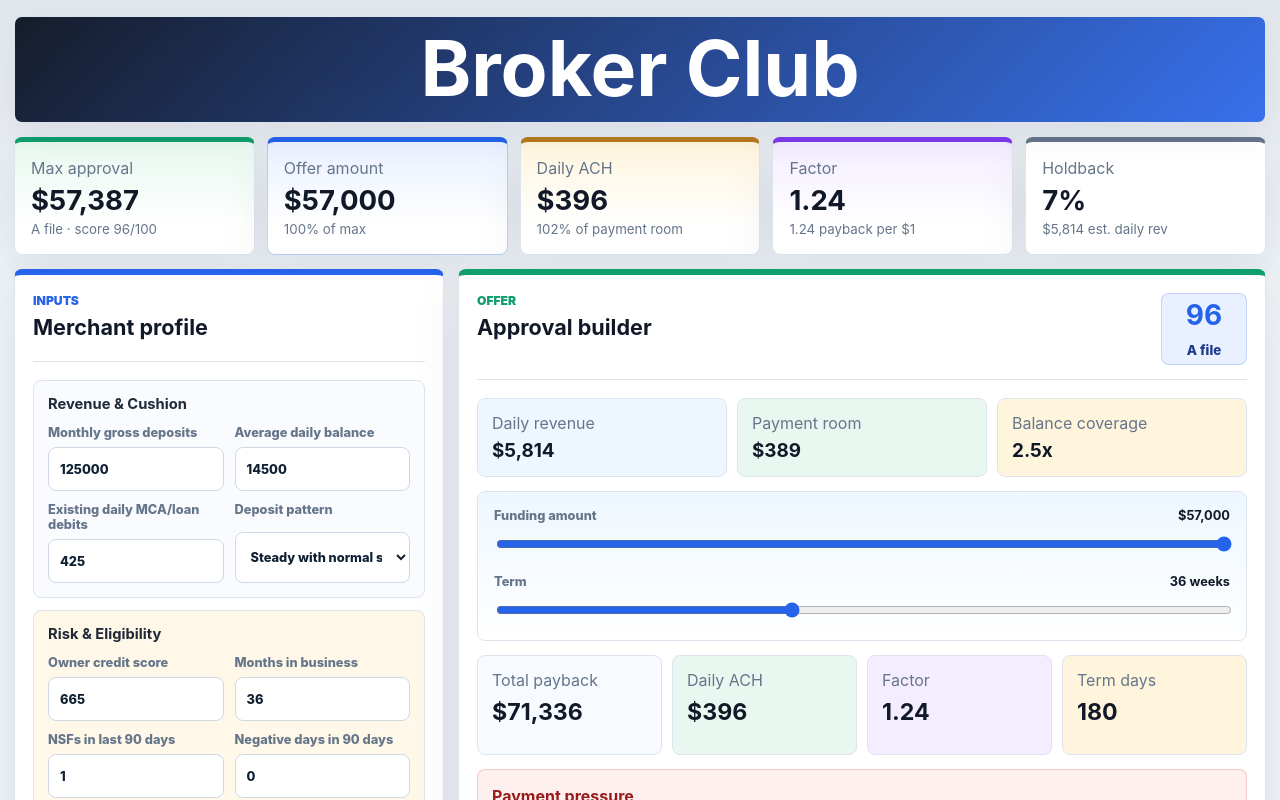
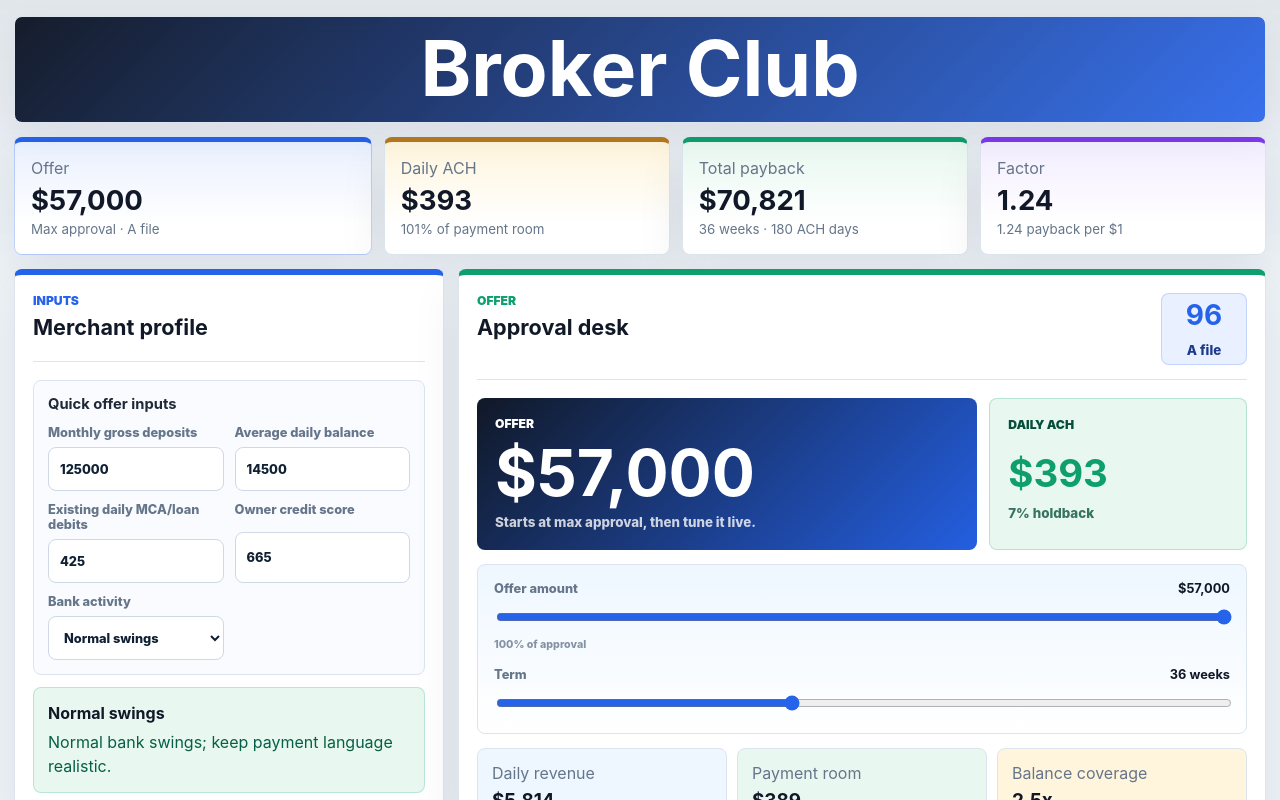
Before and after one commit to AionHz/aws-exam-readiness-coach, a Next.js app in the folder broker-club/: page / in a window 1280 px wide. Shown: the top 800 px of the page. Built offline with nearby package versions, Linux system fonts and the light colour scheme.

Commit message:
Streamline Broker Club offer flow

```diff
--- a/broker-club/app/globals.css
+++ b/broker-club/app/globals.css
@@ -108,7 +108,7 @@ label,
 
 .summary-grid {
   display: grid;
-  grid-template-columns: repeat(5, minmax(0, 1fr));
+  grid-template-columns: 1.25fr repeat(3, minmax(0, 1fr));
   gap: 12px;
   margin-bottom: 14px;
 }
@@ -258,6 +258,22 @@ h2 {
   background: #fff8e8;
 }
 
+.input-note {
+  display: grid;
+  gap: 6px;
+  margin-top: 12px;
+  padding: 14px;
+  border: 1px solid rgba(15, 159, 110, 0.22);
+  border-radius: 8px;
+  color: #065f46;
+  background: var(--green-soft);
+  line-height: 1.45;
+}
+
+.input-note b {
+  color: var(--navy);
+}
+
 .field-grid {
   display: grid;
   grid-template-columns: repeat(2, minmax(0, 1fr));
@@ -318,7 +334,7 @@ select:focus {
   display: grid;
   grid-template-columns: repeat(3, minmax(0, 1fr));
   gap: 10px;
-  margin-bottom: 14px;
+  margin: 14px 0;
 }
 
 .underwriting-strip div,
@@ -357,6 +373,62 @@ select:focus {
   border: 1px solid var(--line);
   border-radius: 8px;
   background: linear-gradient(180deg, #eef7ff, #ffffff);
+}
+
+.offer-focus-grid {
+  display: grid;
+  grid-template-columns: 1.32fr 0.68fr;
+  gap: 12px;
+  margin-bottom: 14px;
+}
+
+.offer-focus,
+.payment-focus {
+  display: grid;
+  gap: 7px;
+  min-height: 152px;
+  padding: 18px;
+  border-radius: 8px;
+}
+
+.offer-focus {
+  color: #fff;
+  background:
+    linear-gradient(135deg, rgba(17, 24, 39, 0.98), rgba(37, 99, 235, 0.95)),
+    var(--navy);
+}
+
+.payment-focus {
+  border: 1px solid rgba(15, 159, 110, 0.24);
+  color: #064e3b;
+  background: var(--green-soft);
+}
+
+.offer-focus span,
+.payment-focus span {
+  font-size: 0.76rem;
+  font-weight: 900;
+  text-transform: uppercase;
+}
+
+.offer-focus strong,
+.payment-focus strong {
+  align-self: center;
+  font-size: clamp(2.1rem, 5vw, 4.1rem);
+  line-height: 0.98;
+}
+
+.payment-focus strong {
+  color: var(--green);
+  font-size: clamp(1.9rem, 3vw, 2.9rem);
+}
+
+.offer-focus small,
+.payment-focus small,
+.slider-row small {
+  color: inherit;
+  opacity: 0.78;
+  font-weight: 800;
 }
 
 .slider-row + .slider-row {
@@ -798,6 +870,7 @@ input[type="range"] {
   }
 
   .summary-grid,
+  .offer-focus-grid,
   .underwriting-strip,
   .numbers-grid,
   .scenario-grid,
--- a/broker-club/app/page.tsx
+++ b/broker-club/app/page.tsx
@@ -2,7 +2,8 @@
 
 import { useMemo, useState } from "react";
 
-type Consistency = "strong" | "steady" | "lumpy";
+type DepositPattern = "strong" | "steady" | "lumpy";
+type BankHealth = "clean" | "workable" | "stressed";
 
 type Industry = {
   id: string;
@@ -342,6 +343,39 @@ const industries: Industry[] = [
   },
 ];
 
+const bankHealthProfiles: Record<
+  BankHealth,
+  {
+    label: string;
+    nsfs: number;
+    negativeDays: number;
+    consistency: DepositPattern;
+    summary: string;
+  }
+> = {
+  clean: {
+    label: "Clean bank activity",
+    nsfs: 0,
+    negativeDays: 0,
+    consistency: "strong",
+    summary: "Clean bank pattern gives room to lead with the approval.",
+  },
+  workable: {
+    label: "Normal swings",
+    nsfs: 1,
+    negativeDays: 2,
+    consistency: "steady",
+    summary: "Normal bank swings; keep payment language realistic.",
+  },
+  stressed: {
+    label: "Stressed activity",
+    nsfs: 5,
+    negativeDays: 8,
+    consistency: "lumpy",
+    summary: "Bank activity is stressed; expect a tighter underwriter read.",
+  },
+};
+
 const currency = new Intl.NumberFormat("en-US", {
   style: "currency",
   currency: "USD",
@@ -371,17 +405,16 @@ export default function Home() {
   const [monthlyRevenue, setMonthlyRevenue] = useState(125000);
   const [dailyBalance, setDailyBalance] = useState(14500);
   const [creditScore, setCreditScore] = useState(665);
-  const [timeInBusiness, setTimeInBusiness] = useState(36);
-  const [nsfs, setNsfs] = useState(1);
-  const [negativeDays, setNegativeDays] = useState(0);
   const [existingDailyPayments, setExistingDailyPayments] = useState(425);
-  const [consistency, setConsistency] = useState<Consistency>("steady");
+  const [bankHealth, setBankHealth] = useState<BankHealth>("workable");
   const [industryId, setIndustryId] = useState("restaurant");
-  const [requestedAmount, setRequestedAmount] = useState(100000);
+  const [offerPercent, setOfferPercent] = useState(1);
   const [termWeeks, setTermWeeks] = useState(36);
 
   const selectedIndustry =
     industries.find((industry) => industry.id === industryId) ?? industries[0];
+  const bankProfile = bankHealthProfiles[bankHealth];
+  const timeInBusiness = 36;
 
   const underwriting = useMemo(() => {
     const dailyRevenue = monthlyRevenue / 21.5;
@@ -392,9 +425,13 @@ export default function Home() {
     const timePoints = clamp(timeInBusiness / 2, 0, 18);
     const industryPoints = selectedIndustry.favor;
     const consistencyPoints =
-      consistency === "strong" ? 8 : consistency === "steady" ? 4 : -6;
-    const nsfPenalty = nsfs * 4;
-    const negativePenalty = negativeDays * 2.2;
+      bankProfile.consistency === "strong"
+        ? 8
+        : bankProfile.consistency === "steady"
+          ? 4
+          : -6;
+    const nsfPenalty = bankProfile.nsfs * 4;
+    const negativePenalty = bankProfile.negativeDays * 2.2;
     const debitPenalty = clamp(existingDailyPayments / Math.max(dailyRevenue, 1), 0, 0.4) * 35;
     const rawScore =
       24 +
@@ -440,15 +477,22 @@ export default function Home() {
     dailyBalance,
     existingDailyPayments,
     monthlyRevenue,
-    negativeDays,
-    nsfs,
+    bankProfile,
     selectedIndustry.favor,
     timeInBusiness,
-    consistency,
   ]);
 
+  const maxAmount = Math.max(
+    5000,
+    Math.round(underwriting.maxApproval / 1000) * 1000,
+  );
+  const amountValue = Math.max(
+    5000,
+    Math.round((maxAmount * offerPercent) / 1000) * 1000,
+  );
+
   const offer = useMemo(() => {
-    const amount = clamp(requestedAmount, 5000, underwriting.maxApproval);
+    const amount = clamp(amountValue, 5000, maxAmount);
     const amountPressure = amount / Math.max(underwriting.maxApproval, 1);
     const termPressure = (termWeeks - 24) / 52;
     const scoreDiscount = clamp((underwriting.score - 70) / 260, -0.05, 0.05);
@@ -473,20 +517,17 @@ export default function Home() {
       payback,
       termDays,
     };
-  }, [requestedAmount, termWeeks, underwriting]);
-
-  const maxAmount = Math.max(5000, Math.round(underwriting.maxApproval / 1000) * 1000);
-  const amountValue = clamp(requestedAmount, 5000, maxAmount);
+  }, [amountValue, maxAmount, termWeeks, underwriting]);
 
   function updateMaxAwareAmount(value: number) {
-    setRequestedAmount(clamp(value, 5000, maxAmount));
+    setOfferPercent(clamp(value / Math.max(maxAmount, 1), 5000 / maxAmount, 1));
   }
 
   const redFlags = [
-    negativeDays > 5
+    bankProfile.negativeDays > 5
       ? "Too many negative days: expect stips, lower approval, or decline pressure."
       : "Negative-day pattern is workable.",
-    nsfs > 3
+    bankProfile.nsfs > 3
       ? "NSF count is high; sell the file around recent clean activity if available."
       : "NSF count is not the main objection.",
     existingDailyPayments > underwriting.dailyRevenue * 0.12
@@ -543,30 +584,25 @@ export default function Home() {
       </header>
 
       <section className="summary-grid" aria-label="Deal snapshot">
-        <div className="snapshot-card approval-card">
-          <span>Max approval</span>
-          <strong>{formatMoney(underwriting.maxApproval)}</strong>
-          <small>{underwriting.tier} · score {underwriting.score}/100</small>
-        </div>
         <div className="snapshot-card offer-card">
-          <span>Offer amount</span>
+          <span>Offer</span>
           <strong>{formatMoney(amountValue)}</strong>
-          <small>{formatPercent(approvalUse)} of max</small>
+          <small>Max approval · {underwriting.tier}</small>
         </div>
         <div className="snapshot-card payment-card">
           <span>Daily ACH</span>
           <strong>{formatMoney(offer.dailyPayment)}</strong>
           <small>{formatPercent(paymentUtilization)} of payment room</small>
         </div>
+        <div className="snapshot-card approval-card">
+          <span>Total payback</span>
+          <strong>{formatMoney(offer.payback)}</strong>
+          <small>{termWeeks} weeks · {offer.termDays} ACH days</small>
+        </div>
         <div className="snapshot-card pricing-card">
           <span>Factor</span>
           <strong>{offer.factor.toFixed(2)}</strong>
           <small>{payoffPerDollar.toFixed(2)} payback per $1</small>
-        </div>
-        <div className="snapshot-card holdback-card">
-          <span>Holdback</span>
-          <strong>{formatPercent(offer.holdback)}</strong>
-          <small>{formatMoney(underwriting.dailyRevenue)} est. daily rev</small>
         </div>
       </section>
 
@@ -578,7 +614,7 @@ export default function Home() {
           </div>
 
           <div className="input-group">
-            <h3>Revenue & Cushion</h3>
+            <h3>Quick offer inputs</h3>
             <div className="field-grid">
               <label>
                 Monthly gross deposits
@@ -614,25 +650,6 @@ export default function Home() {
                 />
               </label>
               <label>
-                Deposit pattern
-                <select
-                  value={consistency}
-                  onChange={(event) =>
-                    setConsistency(event.target.value as Consistency)
-                  }
-                >
-                  <option value="strong">Strong daily/weekly deposits</option>
-                  <option value="steady">Steady with normal swings</option>
-                  <option value="lumpy">Lumpy / transfer-heavy</option>
-                </select>
-              </label>
-            </div>
-          </div>
-
-          <div className="input-group">
-            <h3>Risk & Eligibility</h3>
-            <div className="field-grid">
-              <label>
                 Owner credit score
                 <input
                   type="number"
@@ -645,37 +662,24 @@ export default function Home() {
                 />
               </label>
               <label>
-                Months in business
-                <input
-                  type="number"
-                  min="0"
-                  value={timeInBusiness}
+                Bank activity
+                <select
+                  value={bankHealth}
                   onChange={(event) =>
-                    setTimeInBusiness(Number(event.target.value))
+                    setBankHealth(event.target.value as BankHealth)
                   }
-                />
-              </label>
-              <label>
-                NSFs in last 90 days
-                <input
-                  type="number"
-                  min="0"
-                  value={nsfs}
-                  onChange={(event) => setNsfs(Number(event.target.value))}
-                />
-              </label>
-              <label>
-                Negative days in 90 days
-                <input
-                  type="number"
-                  min="0"
-                  value={negativeDays}
-                  onChange={(event) =>
-                    setNegativeDays(Number(event.target.value))
-                  }
-                />
+                >
+                  <option value="clean">Clean</option>
+                  <option value="workable">Normal swings</option>
+                  <option value="stressed">Stressed</option>
+                </select>
               </label>
             </div>
+          </div>
+
+          <div className="input-note">
+            <b>{bankHealthProfiles[bankHealth].label}</b>
+            <span>{bankProfile.summary}</span>
           </div>
         </aside>
 
@@ -683,12 +687,57 @@ export default function Home() {
           <div className="panel-heading horizontal">
             <div>
               <span>Offer</span>
-              <h2>Approval builder</h2>
+              <h2>Approval desk</h2>
             </div>
             <div className="score-badge">
               <b>{underwriting.score}</b>
               <small>{underwriting.tier}</small>
             </div>
+          </div>
+
+          <div className="offer-focus-grid">
+            <div className="offer-focus">
+              <span>Offer</span>
+              <strong>{formatMoney(amountValue)}</strong>
+              <small>Starts at max approval, then tune it live.</small>
+            </div>
+            <div className="payment-focus">
+              <span>Daily ACH</span>
+              <strong>{formatMoney(offer.dailyPayment)}</strong>
+              <small>{formatPercent(offer.holdback)} holdback</small>
+            </div>
+          </div>
+
+          <div className="slider-card">
+            <label className="slider-row">
+              <span>
+                Offer amount <b>{formatMoney(amountValue)}</b>
+              </span>
+              <input
+                type="range"
+                min="5000"
+                max={maxAmount}
+                step="1000"
+                value={amountValue}
+                onChange={(event) =>
+                  updateMaxAwareAmount(Number(event.target.value))
+                }
+              />
+              <small>{formatPercent(approvalUse)} of approval</small>
+            </label>
+            <label className="slider-row">
+              <span>
+                Term <b>{termWeeks} weeks</b>
+              </span>
+              <input
+                type="range"
+                min="12"
+                max="72"
+                step="2"
+                value={termWeeks}
+                onChange={(event) => setTermWeeks(Number(event.target.value))}
+              />
+            </label>
           </div>
 
           <div className="underwriting-strip">
@@ -704,37 +753,6 @@ export default function Home() {
               <span>Balance coverage</span>
               <b>{underwriting.balanceCoverage.toFixed(1)}x</b>
             </div>
-          </div>
-
-          <div className="slider-card">
-            <label className="slider-row">
-              <span>
-                Funding amount <b>{formatMoney(amountValue)}</b>
-              </span>
-              <input
-                type="range"
-                min="5000"
-                max={maxAmount}
-                step="1000"
-                value={amountValue}
-                onChange={(event) =>
-                  updateMaxAwareAmount(Number(event.target.value))
-                }
-              />
-            </label>
-            <label className="slider-row">
-              <span>
-                Term <b>{termWeeks} weeks</b>
-              </span>
-              <input
-                type="range"
-                min="12"
-                max="72"
-                step="2"
-                value={termWeeks}
-                onChange={(event) => setTermWeeks(Number(event.target.value))}
-              />
-            </label>
           </div>
 
           <div className="numbers-grid">
@@ -918,8 +936,7 @@ export default function Home() {
         <strong>Basis</strong>
         <span>deposits</span>
         <span>balance</span>
-        <span>NSFs</span>
-        <span>negative days</span>
+        <span>bank activity</span>
         <span>daily debits</span>
         <span>credit</span>
       </section>
```
